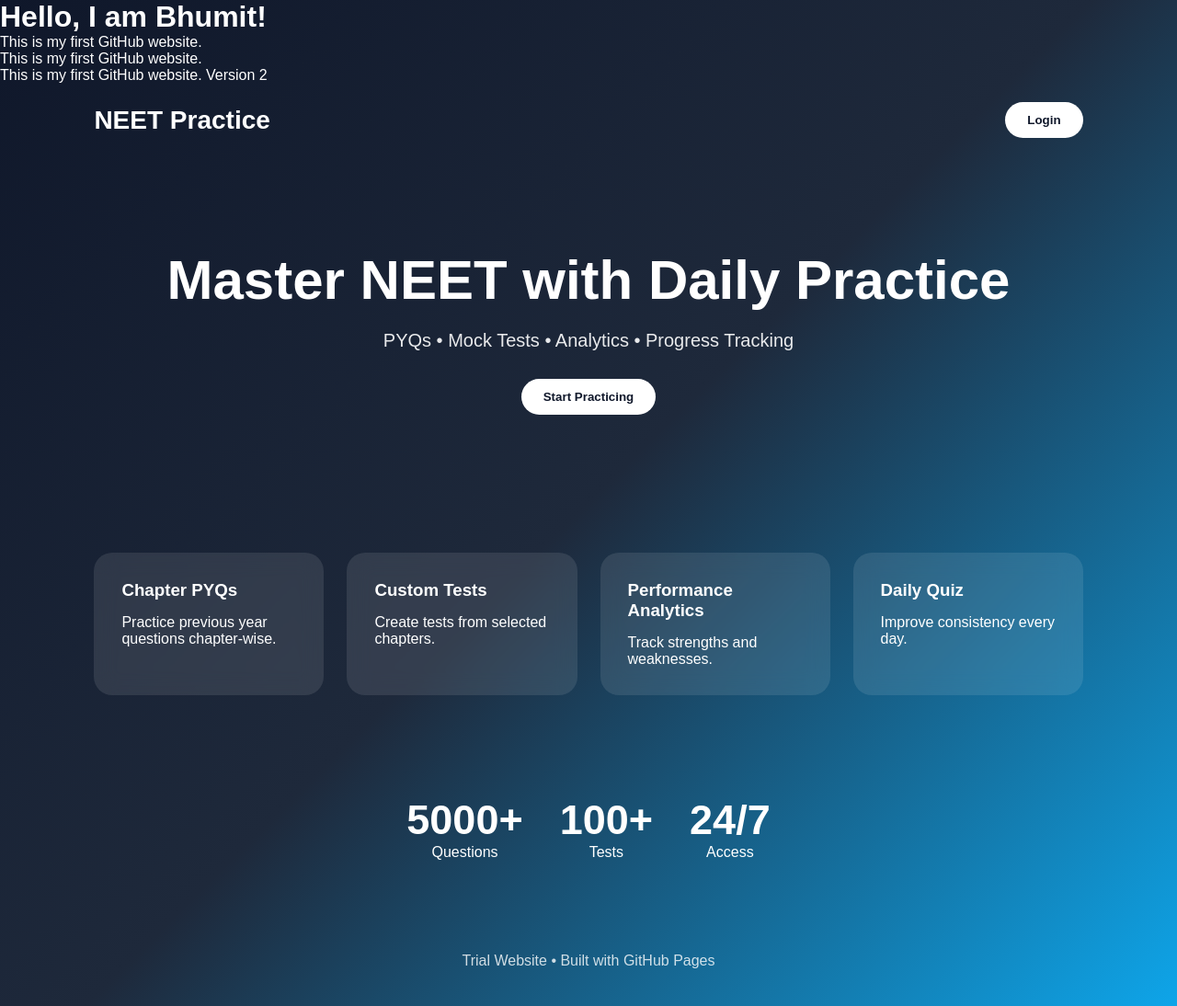
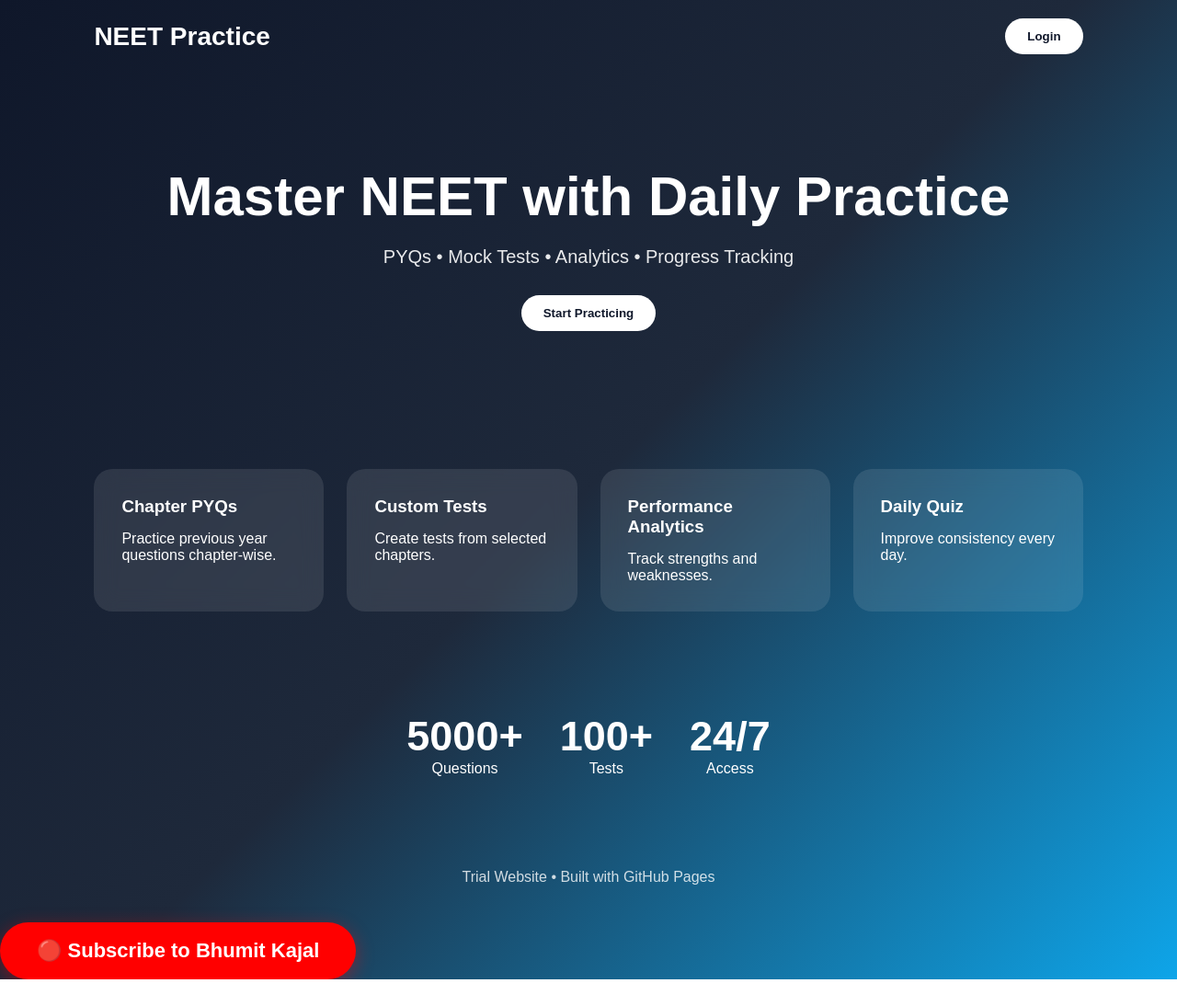
Before and after one commit to bhumit3/neet, a plain HTML site: page index.html in a window 1280 px wide. Shown: the whole page at 92% size. After the commit the page ends 1065 px from the top, so only its background shows below. Drawn offline with Linux system fonts and the light colour scheme.

Commit message:
Update index.html

```diff
--- a/index.html
+++ b/index.html
@@ -1,20 +1,24 @@
-<!DOCTYPE html>
-<html>
-<head>
-    <title>My First Website</title>
-</head>
-<body>
-    <h1>Hello, I am Bhumit!</h1>
-    <p>This is my first GitHub website.</p>
-</body>
-</html>
-<p>This is my first GitHub website.</p>
-<p>This is my first GitHub website. Version 2</p>
+
 <!DOCTYPE html><html lang="en">
 <head>
 <meta charset="UTF-8">
 <meta name="viewport" content="width=device-width, initial-scale=1.0">
-<title>NEET Practice Platform</title><style>
+<title>NEET Practice Platform</title><style>.subscribe-btn{
+    background:#ff0000;
+    color:white;
+    padding:18px 40px;
+    border:none;
+    border-radius:50px;
+    font-size:22px;
+    font-weight:bold;
+    cursor:pointer;
+    transition:0.3s;
+    box-shadow:0 5px 20px rgba(255,0,0,0.4);
+}
+
+.subscribe-btn:hover{
+    transform:scale(1.08);
+}
 *{
 margin:0;
 padding:0;
@@ -162,4 +166,9 @@ transform:translateY(0);
 </section><footer>
 Trial Website • Built with GitHub Pages
 </footer></body>
+    <a href="https://youtube.com/@bhumitkajal?si=xxSF-pXWqhYnTqk1" target="_blank">
+    <button class="subscribe-btn">
+        🔴 Subscribe to Bhumit Kajal
+    </button>
+    </a>
 </html>
```
